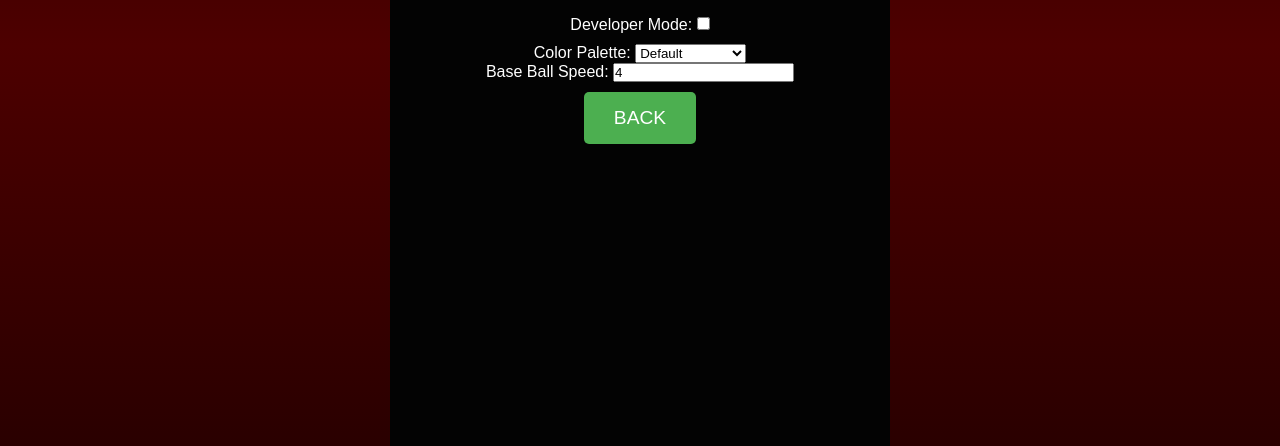
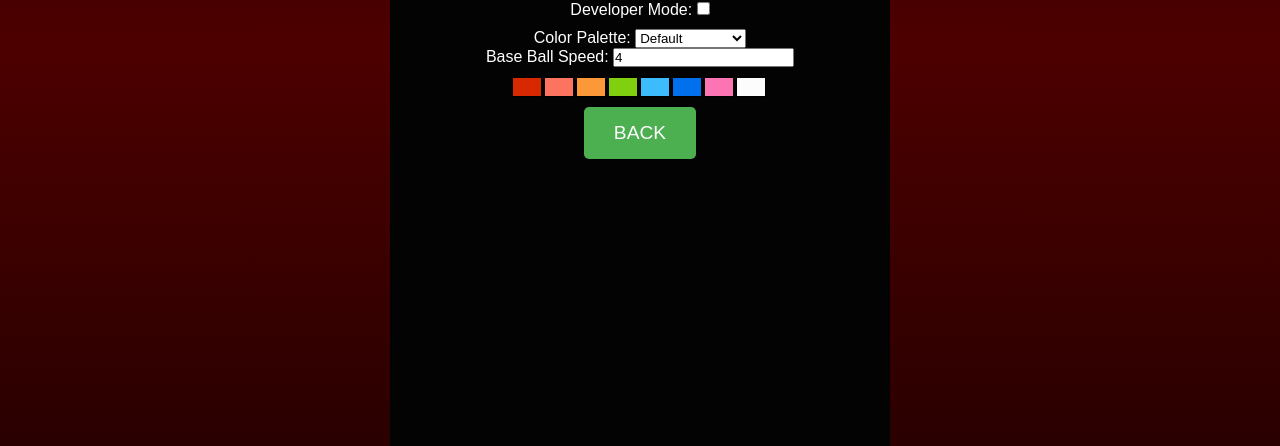
Before and after one commit to Abraham-Vizel37/Brick-Breaker, a plain HTML site: page index.html in a window 1280 px wide. Both pictures are taken after a click on the button "SETTINGS". Shown: the part 354-800 px from the top of the page. Drawn offline with Linux system fonts and the light colour scheme; no server answers.

Commit message:
Added color pallet preview and power up collision fix

```diff
--- a/index.html
+++ b/index.html
@@ -89,6 +89,7 @@
                       <label for="baseBallSpeedInput">Base Ball Speed:</label>
                       <input type="number" id="baseBallSpeedInput" min="1">
                   </div>
+                  <div id="colorPalettePreview"></div>
                   <button id="backToSettingsMenuBtn" class="game-btn">BACK</button>
              </div>
 
--- a/js/powerup.js
+++ b/js/powerup.js
@@ -58,7 +58,9 @@ export function handlePowerupDrop(brick, currentGameState) {
             x: brick.x + brick.width / 2,
             y: brick.y + brick.height / 2,
             type: brick.powerupType,
-            dy: settings.powerupSpeed
+            dy: settings.powerupSpeed,
+            width: 20,
+            height: 11
         };
         dropReason = 'Guaranteed';
     } else {
@@ -70,7 +72,9 @@ export function handlePowerupDrop(brick, currentGameState) {
                 x: brick.x + brick.width / 2,
                 y: brick.y + brick.height / 2,
                 type: 'extraLife',
-                dy: settings.powerupSpeed
+                dy: settings.powerupSpeed,
+                width: 20,
+                height: 11
             };
             dropReason = 'Random Life';
         } else {
@@ -83,7 +87,9 @@ export function handlePowerupDrop(brick, currentGameState) {
                     x: brick.x + brick.width / 2,
                     y: brick.y + brick.height / 2,
                     type: randomPowerupDef.type,
-                    dy: settings.powerupSpeed
+                    dy: settings.powerupSpeed,
+                    width: 20,
+                    height: 11
                 };
                 dropReason = 'Random Other';
             } else {
--- a/js/ui.js
+++ b/js/ui.js
@@ -40,6 +40,9 @@ export const colorPaletteSelect = document.getElementById('colorPaletteSelect');
 // Add reference to baseBallSpeed input
 export const baseBallSpeedInput = document.getElementById('baseBallSpeedInput');
 
+// Add reference to the color palette preview div
+export const colorPalettePreview = document.getElementById('colorPalettePreview');
+
 // UI Buttons (grouped for clarity)
 export const startBtn = document.getElementById('startBtn');
 export const highScoreBtn = document.getElementById('highScoreBtn');
@@ -66,6 +69,11 @@ export function showScreen(screenToShow) {
             screen.style.display = (screen === screenToShow) ? 'flex' : 'none';
         }
     });
+    if (screenToShow === settingsScreen) {
+         // Display the current color palette preview when settings screen is shown
+         const currentPalette = colorPalettes[gameState.currentColorPaletteIndex];
+         displayColorPalettePreview(currentPalette);
+     }
     if (bossHPBar && screenToShow !== gameOverScreen && screenToShow !== winScreen && screenToShow !== pauseScreen) { // Example condition for boss bar
          // bossHPBar.style.display = 'none'; // Keep boss bar hidden unless in active game
     }
@@ -308,10 +316,35 @@ export function populateColorPaletteSelect() {
         const selectedIndex = parseInt(event.target.value, 10);
         // Call a function in game.js to update the color palette
         // Assuming a function like updateColorPalette(selectedIndex) exists in game.js
-        // We'll need to add this function in game.js next.
-        // For now, we'll just log the change.
-        console.log("Color palette changed to index:", selectedIndex);
         // Placeholder for calling game logic:
         updateColorPalette(selectedIndex);
+        // Update the preview when the palette is changed
+        displayColorPalettePreview(colorPalettes[selectedIndex]);
     });
 }
+
+// Function to display the color palette preview
+export function displayColorPalettePreview(palette) {
+    if (!colorPalettePreview) return;
+
+    // Clear previous preview
+    colorPalettePreview.innerHTML = '';
+
+    // Set display to flex for horizontal layout
+    colorPalettePreview.style.display = 'flex';
+    colorPalettePreview.style.flexDirection = 'row';
+    colorPalettePreview.style.marginTop = '10px'; // Add some space above the preview
+
+    // Create a block for each color in the palette (excluding silver and gold)
+    const standardColors = palette.colors.slice(0, 8);
+
+    standardColors.forEach(color => {
+        const colorBlock = document.createElement('div');
+        colorBlock.style.width = '30px';
+        colorBlock.style.height = '20px';
+        colorBlock.style.backgroundColor = color;
+        colorBlock.style.marginRight = '2px';
+        colorBlock.style.border = '1px solid #000'; // Add a border for visibility
+        colorPalettePreview.appendChild(colorBlock);
+    });
+}
```
